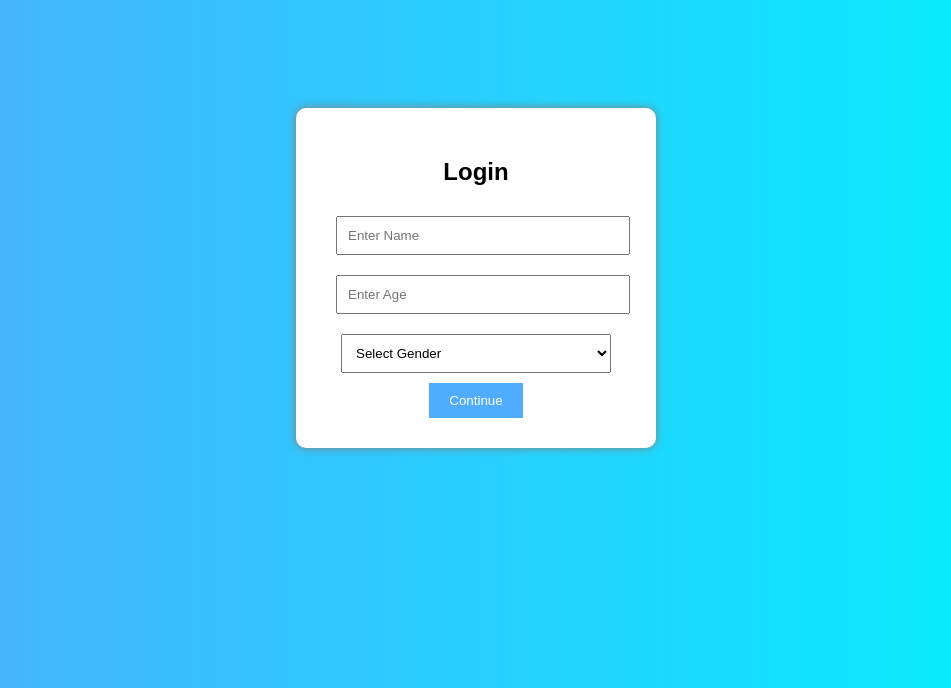
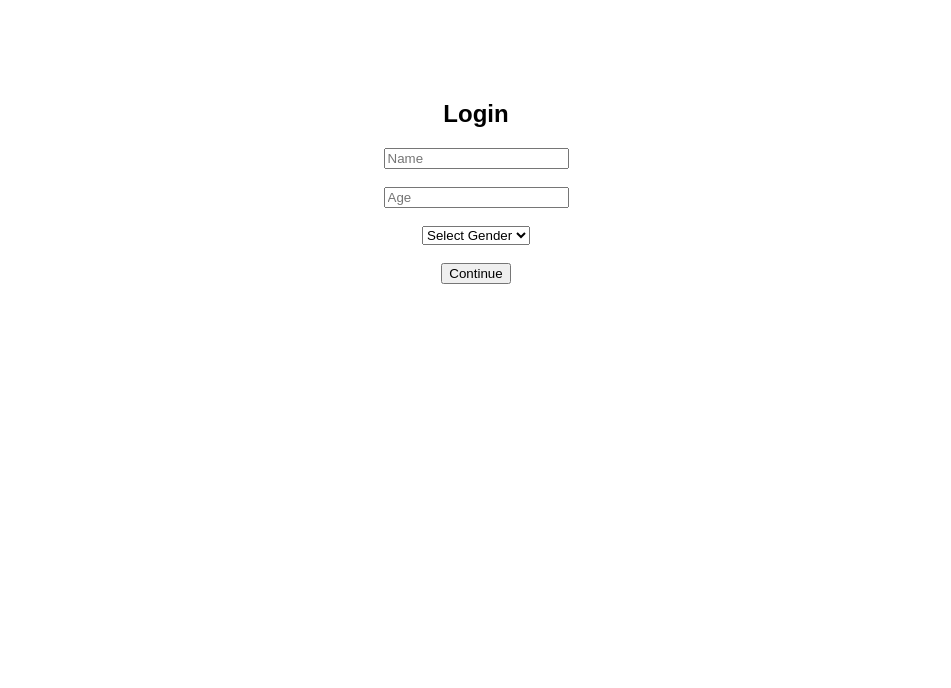
Before and after one commit to mithulpiranav/Project-Heathtech, a Flask app: page / in a window 1280 px wide. Shown: the top 688 px of the page, without its empty margins (164-1115 px from the left). Run offline with Flask 3, Linux system fonts and the light colour scheme.

Commit message:
Update login.html

```diff
--- a/templates/login.html
+++ b/templates/login.html
@@ -2,54 +2,23 @@
 <html>
 <head>
     <title>Login</title>
-    <style>
-        body {
-            font-family: Arial;
-            background: linear-gradient(to right, #4facfe, #00f2fe);
-            text-align: center;
-            padding-top: 100px;
-        }
-        .box {
-            background: white;
-            padding: 30px;
-            border-radius: 10px;
-            width: 300px;
-            margin: auto;
-            box-shadow: 0px 0px 10px gray;
-        }
-        input, select {
-            width: 90%;
-            padding: 10px;
-            margin: 10px;
-        }
-        button {
-            padding: 10px 20px;
-            background: #4facfe;
-            color: white;
-            border: none;
-            cursor: pointer;
-        }
-    </style>
 </head>
-<body>
+<body style="text-align:center; margin-top:100px; font-family:Arial;">
 
-<div class="box">
 <h2>Login</h2>
 
 <form method="POST">
-        <input type="text" name="name" placeholder="Enter Name" required><br>
-
-        <input type="number" name="age" placeholder="Enter Age" required><br>
+    <input type="text" name="name" placeholder="Name" required><br><br>
+    <input type="number" name="age" placeholder="Age" required><br><br>
 
     <select name="gender" required>
         <option value="">Select Gender</option>
         <option value="male">Male</option>
         <option value="female">Female</option>
-        </select><br>
+    </select><br><br>
 
     <button type="submit">Continue</button>
 </form>
-</div>
 
 </body>
 </html>
```
Lines whose indentation alone changed are shown as unchanged.
